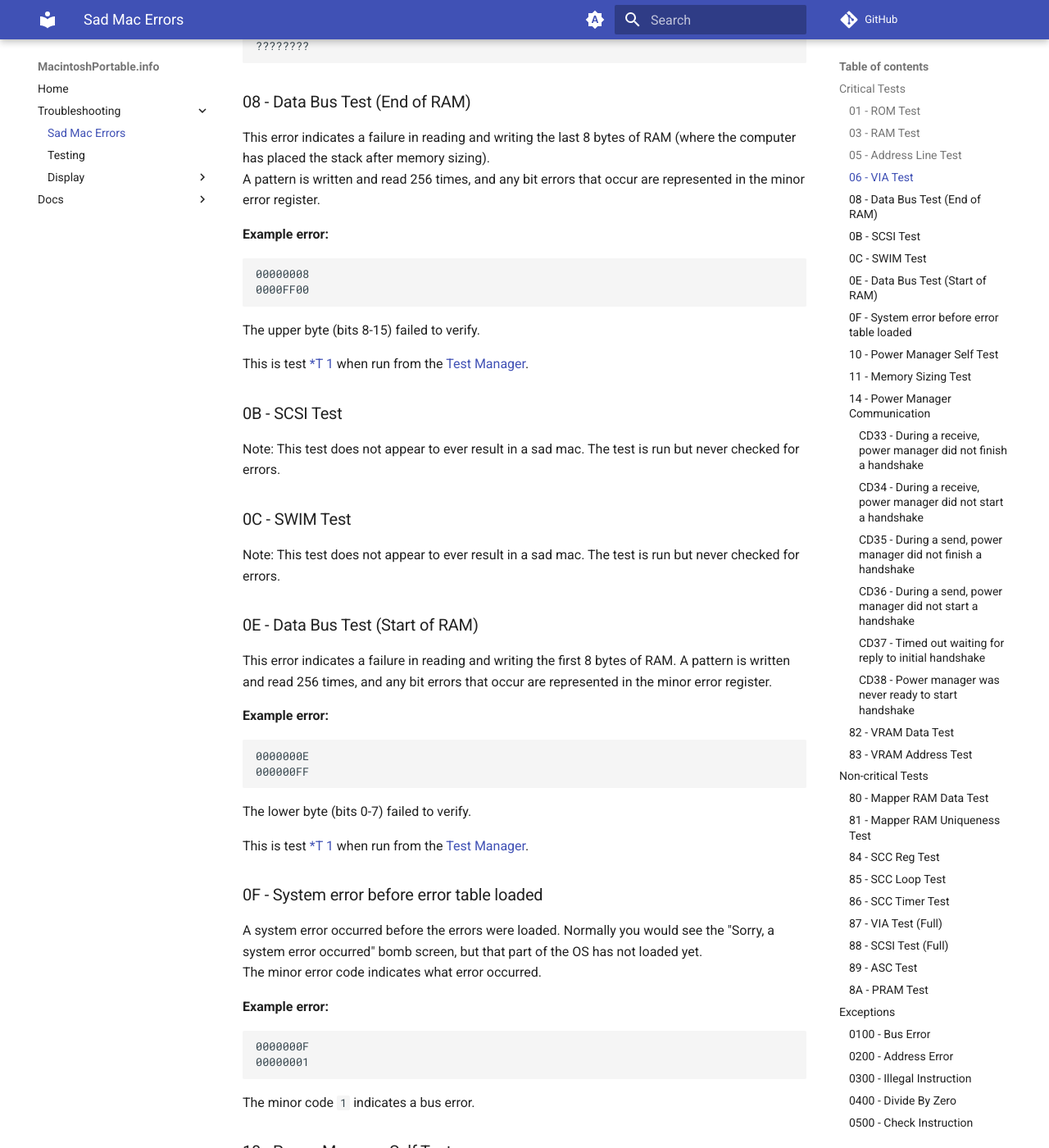
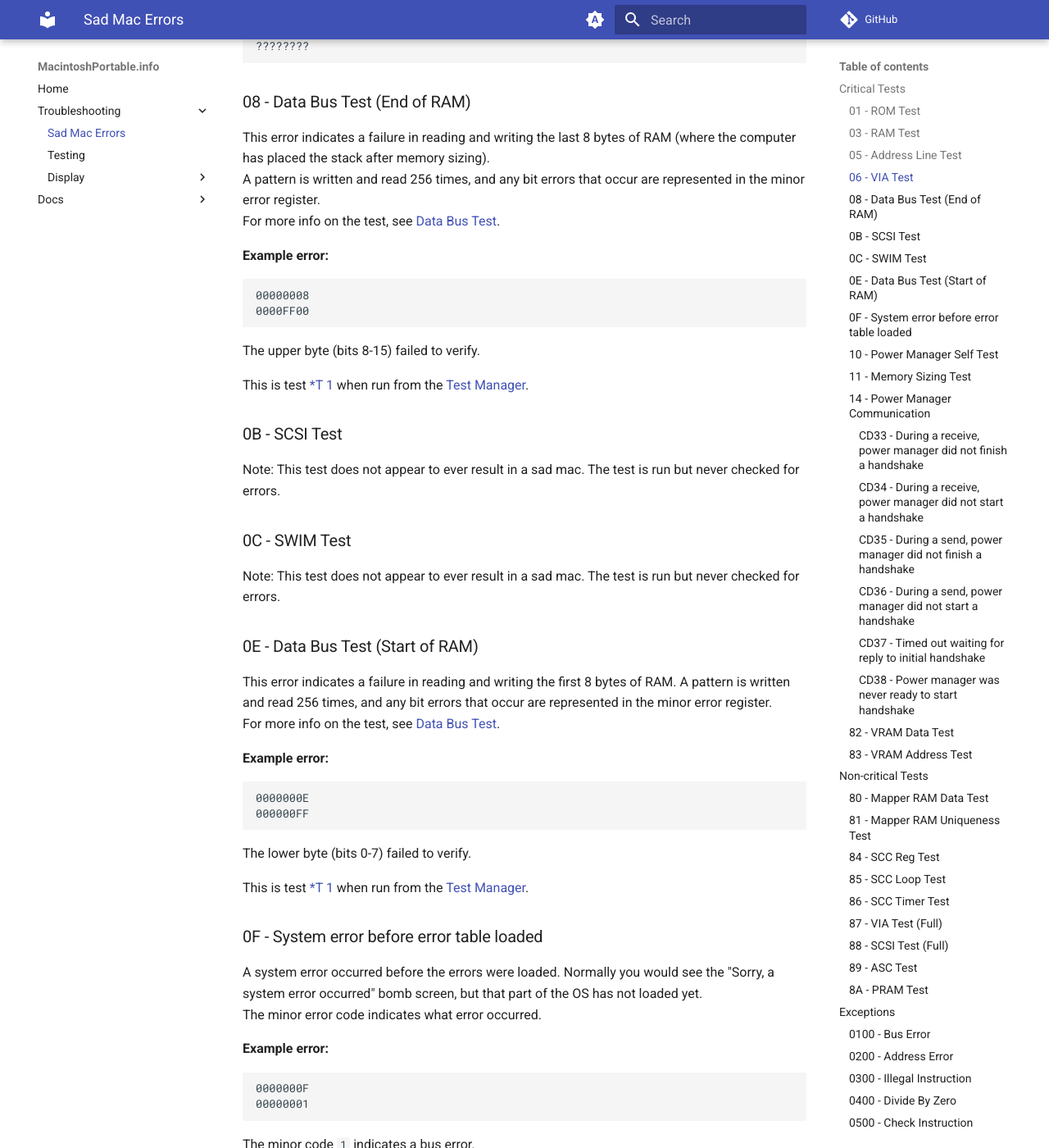
Before and after one commit to rezafouladian/MacintoshPortable, an MkDocs documentation site: the page built from docs/SadMac.md, in a window 1280 px wide and 1400 px high, scrolled down 1755 px. Shown: the whole window at 82% size. Built offline with MkDocs 1.6.1 and Material for MkDocs 9.7.7, drawn with Linux system fonts in a browser that asks for light colours; comment, search, counter and statistics services are not loaded.

Commit message:
Add more data bus test info

````diff
--- a/docs/SadMac.md
+++ b/docs/SadMac.md
@@ -60,6 +60,7 @@ Example error:
 
 This error indicates a failure in reading and writing the last 8 bytes of RAM (where the computer has placed the stack after memory sizing).
 A pattern is written and read 256 times, and any bit errors that occur are represented in the minor error register.
+For more info on the test, see [Data Bus Test](TestManager.md#test-1-data-bus-test).
 
 **Example error:**
 ```
@@ -77,6 +78,7 @@ Note: This test does not appear to ever result in a sad mac. The test is run but
 
 This error indicates a failure in reading and writing the first 8 bytes of RAM.
 A pattern is written and read 256 times, and any bit errors that occur are represented in the minor error register.
+For more info on the test, see [Data Bus Test](TestManager.md#test-1-data-bus-test).
 
 **Example error:**
 ```
````
